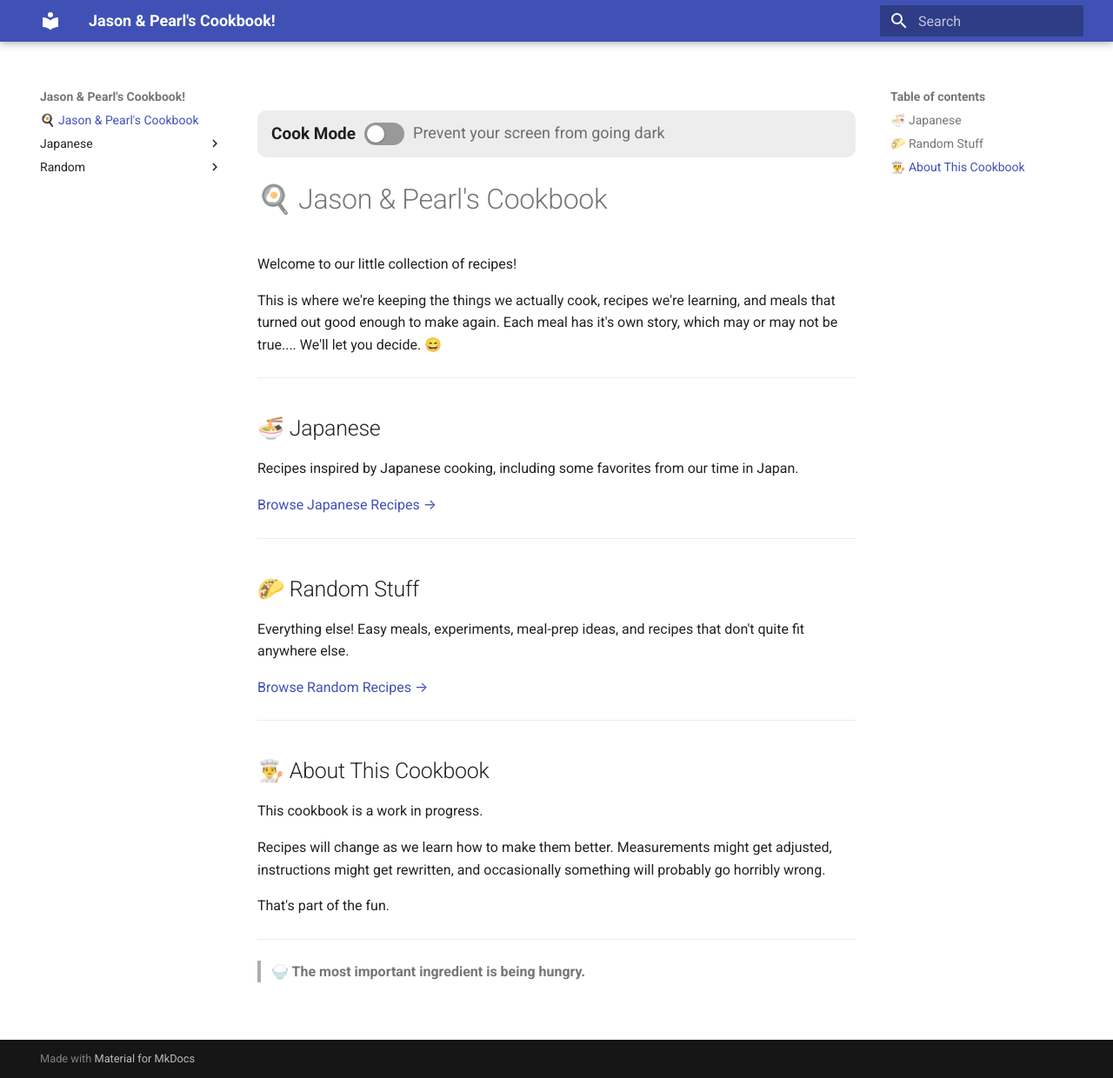
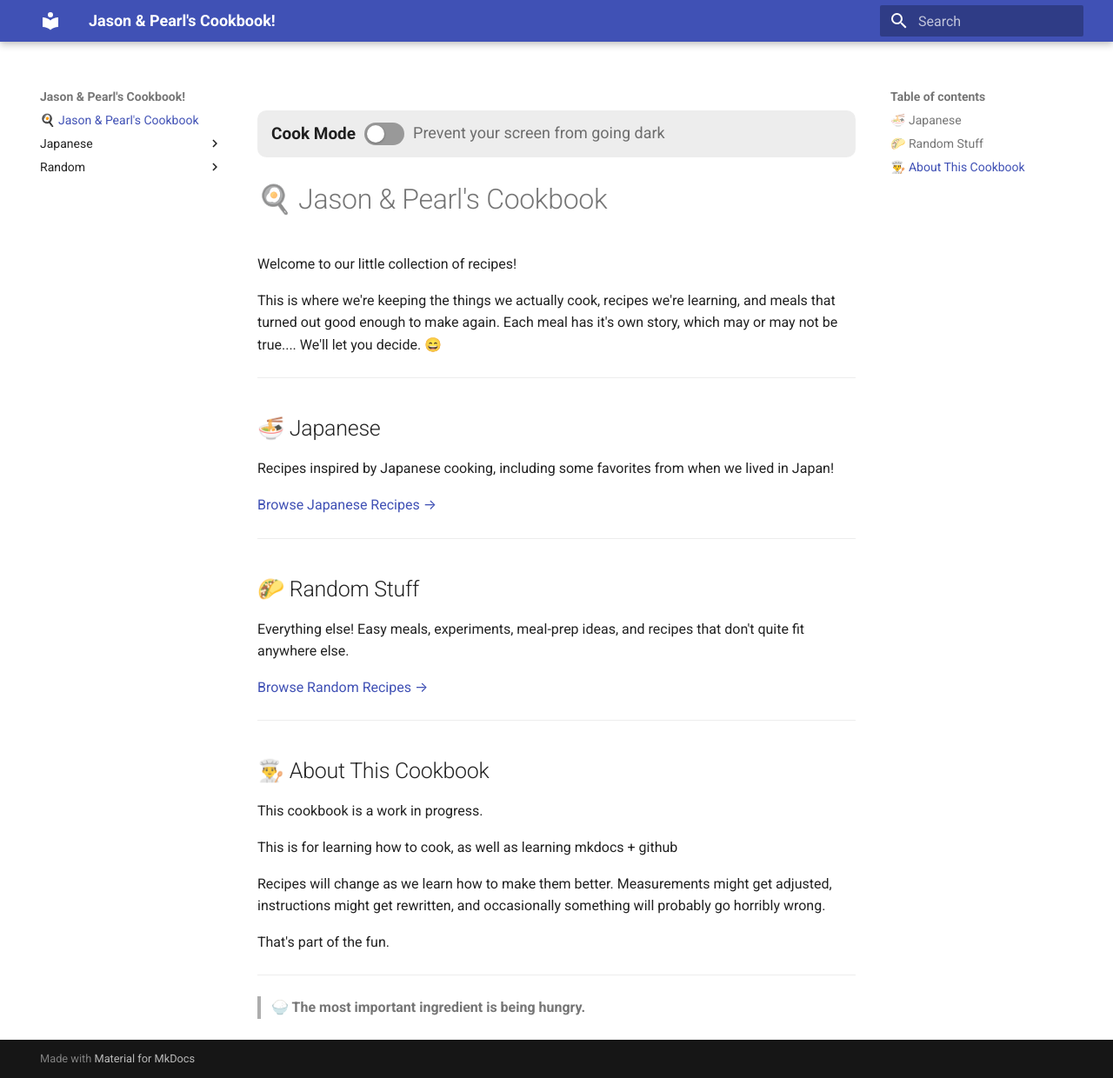
Before and after one commit to glerk/my-cookbook, an MkDocs documentation site: the page built from docs/index.md, in a window 1280 px wide and 1240 px high. Shown: the whole window at 87% size. Built offline with MkDocs 1.6.1 and Material for MkDocs 9.7.7, drawn with Linux system fonts in a browser that asks for light colours.

Commit message:
vault backup: 2026-10-10 19:25:51

```diff
--- a/docs/index.md
+++ b/docs/index.md
@@ -9,7 +9,7 @@ Each meal has it's own story, which may or may not be true.... We'll let you dec
 
 ## 🍜 Japanese
 
-Recipes inspired by Japanese cooking, including some favorites from our time in Japan.
+Recipes inspired by Japanese cooking, including some favorites from when we lived in Japan!
 
 [Browse Japanese Recipes →](Japanese/index.md)
 
@@ -27,6 +27,8 @@ Everything else! Easy meals, experiments, meal-prep ideas, and recipes that don'
 
 This cookbook is a work in progress.
 
+This is for learning how to cook, as well as learning mkdocs + github
+
 Recipes will change as we learn how to make them better. Measurements might get adjusted, instructions might get rewritten, and occasionally something will probably go horribly wrong.
 
 That's part of the fun.
```
